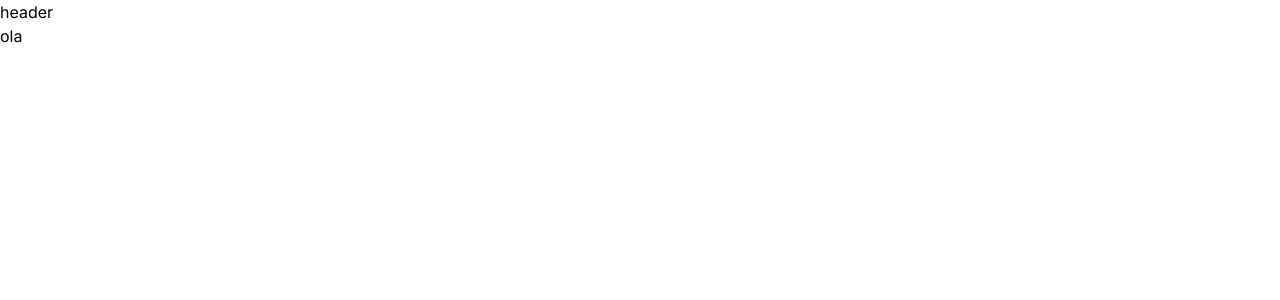
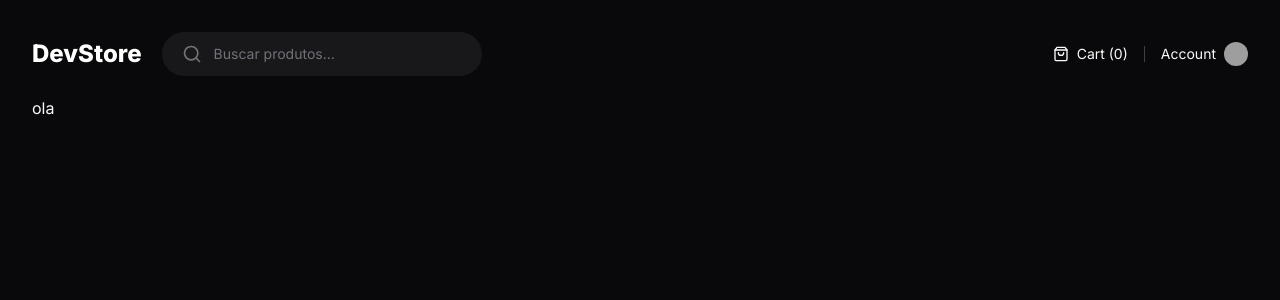
Before and after one commit to 0kira-vgl/devStore, a Next.js app: page / in a window 1280 px wide. Shown: the top 300 px of the page. Built offline with nearby package versions, Linux system fonts and the light colour scheme; grey boxes are pictures that could not be loaded.

Commit message:
add Header

```diff
--- a/next.config.mjs
+++ b/next.config.mjs
@@ -1,4 +1,8 @@
 /** @type {import('next').NextConfig} */
-const nextConfig = {};
+const nextConfig = {
+  images: {
+    domains: ["github.com"],
+  },
+};
 
 export default nextConfig;
--- a/src/app/(store)/layout.tsx
+++ b/src/app/(store)/layout.tsx
@@ -3,7 +3,7 @@
 
 export default function StoreLayout({ children }: { children: ReactNode }) {
   return (
-    <div>
+    <div className="mx-auto grid min-h-screen w-full max-w-[1600px] grid-rows-[min-content_max-content] gap-5 p-8">
       <Header />
       {children}
     </div>
--- a/src/app/layout.tsx
+++ b/src/app/layout.tsx
@@ -15,7 +15,7 @@
 }>) {
   return (
     <html className={inter.variable} lang="pt-BR">
-      <body>{children}</body>
+      <body className="bg-zinc-950 text-zinc-50 antialiased">{children}</body>
     </html>
   );
 }
--- a/src/components/Header.tsx
+++ b/src/components/Header.tsx
@@ -1,7 +1,43 @@
+import Link from "next/link";
+import { Search, ShoppingBag } from "lucide-react";
+import Image from "next/image";
+
 export function Header() {
   return (
-    <div>
-      <h1>header</h1>
+    <div className="flex items-center justify-between">
+      <div className="flex items-center gap-5">
+        <Link href="/" className="text-2xl font-extrabold text-white">
+          DevStore
+        </Link>
+
+        <form className="flex w-[320px] items-center gap-3 rounded-full bg-zinc-900 px-5 py-3 ring-zinc-700">
+          <Search className="size-5 text-zinc-500" />
+
+          <input
+            placeholder="Buscar produtos..."
+            className="flex-1 bg-transparent text-sm outline-none placeholder:text-zinc-500"
+          />
+        </form>
+      </div>
+      <div className="flex items-center gap-4">
+        <div className="flex items-center gap-2">
+          <ShoppingBag className="size-4" />
+          <span className="text-sm">Cart (0)</span>
+        </div>
+
+        <div className="w-px h-4 bg-zinc-700" />
+
+        <Link href="/" className="flex items-center gap-2 hover:underline">
+          <span className="text-sm">Account</span>
+          <Image
+            src="https://github.com/0kira-vgl.png"
+            className="size-6 rounded-full"
+            width={24}
+            height={24}
+            alt="Foto de perfil do usuário"
+          />
+        </Link>
+      </div>
     </div>
   );
 }
```
Also changed, not shown: package.json (+6 -5 lines), 1 other file (tests, documents, lock files or other folders).
